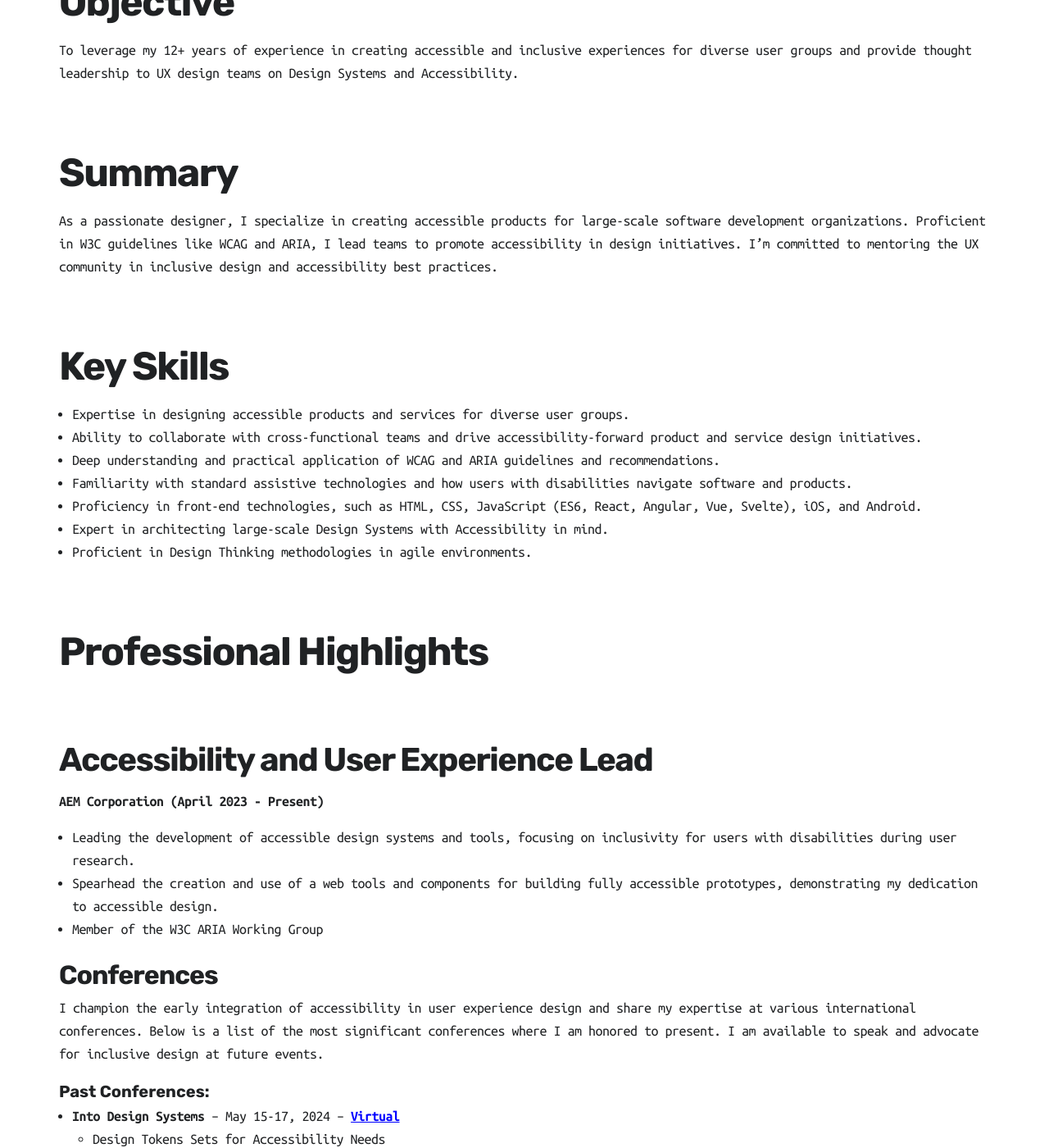
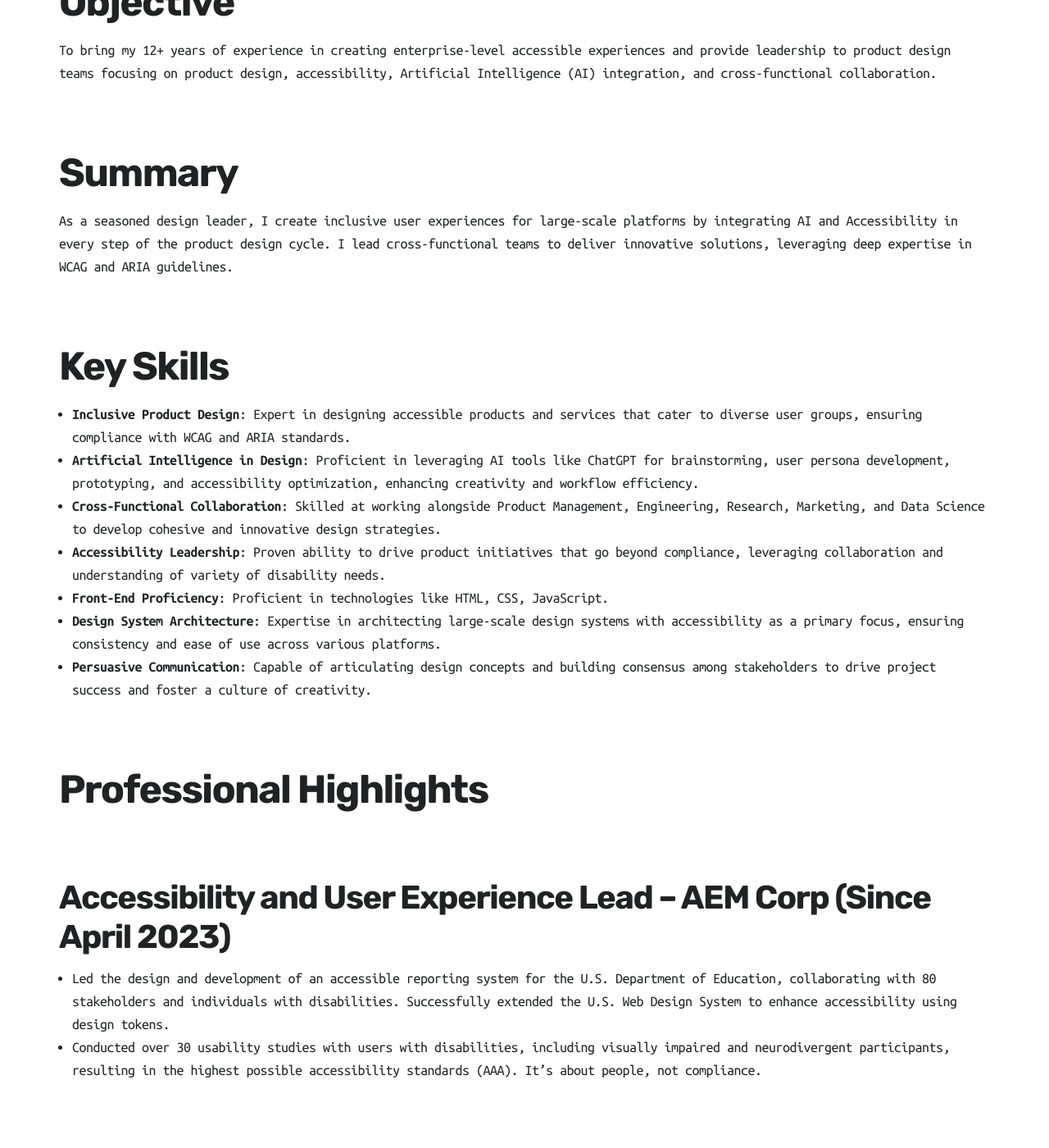
Before and after one commit to mpaiva/venus, a Jekyll site: the page built from _pages/resume.md, in a window 1280 px wide and 1400 px high, scrolled down 1222 px. Shown: the whole window at 82% size. Built offline with Jekyll 4.4.1, drawn with Linux system fonts in a browser that asks for light colours; nearby versions of some CDN libraries; some of the changed text lies outside the part shown.

```diff
--- a/_pages/resume.md
+++ b/_pages/resume.md
@@ -20,111 +20,106 @@
 
 ## Objective
 
-To leverage my 12+ years of experience in creating accessible and inclusive experiences for diverse user groups and provide thought leadership to UX design teams on Design Systems and Accessibility.
+To bring my 12+ years of experience in creating enterprise-level accessible experiences and provide leadership to product design teams focusing on product design, accessibility, Artificial Intelligence (AI) integration, and cross-functional collaboration.
 
 ## Summary
 
-As a passionate designer, I specialize in creating accessible products for large-scale software development organizations. Proficient in W3C guidelines like WCAG and ARIA, I lead teams to promote accessibility in design initiatives. I'm committed to mentoring the UX community in inclusive design and accessibility best practices.
+As a seasoned design leader, I create inclusive user experiences for large-scale platforms by integrating AI and Accessibility in every step of the product design cycle. I lead cross-functional teams to deliver innovative solutions, leveraging deep expertise in WCAG and ARIA guidelines.
 
 ## Key Skills
 
-- Expertise in designing accessible products and services for diverse user groups.
-- Ability to collaborate with cross-functional teams and drive accessibility-forward product and service design initiatives.
-- Deep understanding and practical application of WCAG and ARIA guidelines and recommendations.
-- Familiarity with standard assistive technologies and how users with disabilities navigate software and products.
-- Proficiency in front-end technologies, such as HTML, CSS, JavaScript (ES6, React, Angular, Vue, Svelte), iOS, and Android.
-- Expert in architecting large-scale Design Systems with Accessibility in mind.
-- Proficient in Design Thinking methodologies in agile environments.
+- **Inclusive Product Design**: Expert in designing accessible products and services that cater to diverse user groups, ensuring compliance with WCAG and ARIA standards.
+- **Artificial Intelligence in Design**: Proficient in leveraging AI tools like ChatGPT for brainstorming, user persona development, prototyping, and accessibility optimization, enhancing creativity and workflow efficiency.
+- **Cross-Functional Collaboration**: Skilled at working alongside Product Management, Engineering, Research, Marketing, and Data Science to develop cohesive and innovative design strategies.
+- **Accessibility Leadership**: Proven ability to drive product initiatives that go beyond compliance, leveraging collaboration and understanding of variety of disability needs.
+- **Front-End Proficiency**: Proficient in technologies like HTML, CSS, JavaScript.
+- **Design System Architecture**: Expertise in architecting large-scale design systems with accessibility as a primary focus, ensuring consistency and ease of use across various platforms.
+- **Persuasive Communication**: Capable of articulating design concepts and building consensus among stakeholders to drive project success and foster a culture of creativity.
 
 ## Professional Highlights
 
-### Accessibility and User Experience Lead
+### Accessibility and User Experience Lead – AEM Corp (Since April 2023)
 
-**AEM Corporation (April 2023 - Present)**
+- Led the design and development of an accessible reporting system for the U.S. Department of Education, collaborating with 80 stakeholders and individuals with disabilities. Successfully extended the U.S. Web Design System to enhance accessibility using design tokens.
+- Conducted over 30 usability studies with users with disabilities, including visually impaired and neurodivergent participants, resulting in the highest possible accessibility standards (AAA). It's about people, not compliance.
 
-- Leading the development of accessible design systems and tools, focusing on inclusivity for users with disabilities during user research.
-- Spearhead the creation and use of a web tools and components for building fully accessible prototypes, demonstrating my dedication to accessible design.
-- Member of the W3C ARIA Working Group
+### Senior UX Manager – UKG (April 2018 – March 2023)
 
-#### Conferences
-I champion the early integration of accessibility in user experience design and share my expertise at various international conferences. Below is a list of the most significant conferences where I am honored to present. I am available to speak and advocate for inclusive design at future events.
+- Led a team of 10 designers and researchers, enhancing accessibility compliance across UKG's product suite, which contributed to a 97% customer satisfaction rate and supported a user base of 15 million employees.
+- Managed the HCM product experience design, during cross-platform rebranding, while improving usability for over 5,000 organizations in HR, Payroll, and Talent Management, impacting a global market with UKG’s $3.5 billion annual revenue.
+- Provided thought leadership and facilitated Design Thinking, driving collaboration with business partners and contributing to UKG’s expansion in 150 countries.
 
-<!-- ##### Upcoming: -->
+### Design Community Leader, Educator, Speaker (Ongoing)
 
+- Training and building cross-functional teams for start-ups on design systems digital accessibility, design thinking, front-end development, and UX design tools such as Figma, Sketch, and Framer.
+- Authored a comprehensive 10-week UX curriculum for a design Bootcamp, training over 200 entry-level designers in key UX.
 
-##### Past Conferences:
+### Creative Director, ProcessMAP, Corp. - Florida (2015 - 2016)
 
-- **Into Design Systems** – May 15-17, 2024 – [Virtual](https://www.intodesignsystems.com/agenda)
+- Built and led a high-performing team of 8 designers and developers, fostering a creative environment that increased user engagement by over 50% through aan implementation of modern front-end technologies and a design system component library.
+
+### Creative Director, Sapient Global Markets - New York, NY (2014 - 2015)
+
+- Introduced Lean UX practices, reducing design iteration time by 50% and improving team integration within Agile environments, leading to more efficient project delivery and client satisfaction.
+
+### User Experience Director, Thomson Reuters - New York, NY (2007 - 2013)
+
+- Responsible for the interaction design of wearables, smartphones, and tablets for Thomson Reuters Eikon.
+
+## Conferences
+
+I emphasize the importance of incorporating accessibility early in UX design and share my knowledge at international conferences. Notable ones include:
+
+- **Into Design Systems Workshop** – Sep 09-10, 2024 – Germany
+
+  - [Creating Accessible Design Systems](https://intodesignsystems.lemonsqueezy.com/checkout)
+
+- **Into Design Systems Conference** – May 15-17, 2024 – [Virtual](https://www.intodesignsystems.com/agenda)
+
   - Design Tokens Sets for Accessibility Needs
   - Figma WCAG Plugin Demo [Download](https://www.figma.com/community/plugin/1373362852131056921/wcag-plugin)
 
 - **39th Annual CSUN Assistive Technology Conference** – March 18-22, 2024 – Anaheim, CA
+
   - Explore the Power of Accessible Open-Source Reporting Tool
   - Design Tokens for Equitable Data Representation
 
+- **NTEN - The Nonprofit Technology Conference** – March 12-16, 2024 – Portland, OR
 
-- **NTEN - The Nonprofit Technology Conference** – March 12-16, 2024 – Portland, OR
   - [How to Involve People with Disabilities in the Design Process](https://www.nten.org/)
 
 - **ATIA - Assistive Technology Industry Association** – January 25-27, 2024 – Orlando, FL
+
   - [Design Tokens for Equitable Data Representation](https://www.atia.org/24conference/)
   - [Design inclusive digital experiences, involve people with disabilities](https://www.atia.org/24conference/)
 
 - **Accessing Higher Ground** – Denver, CO
+
   - [How to Create Experiences that Inspire](https://accessinghigherground.org/how-to-create-accessible-experiences-that-inspire/)
 
 - **NCSHA National Council of State Housing Agencies Conference** - October 14-17, 2023 – Boston, MA
-   - Accessibility in Communications - Panel Discussion on best practices on designing accessible websites and products.
+
+  - Accessibility in Communications - Panel Discussion on best practices on designing accessible websites and products.
 
 - **Closing the Gap** – October 10-13 – Minneapolis, MN
-   - [Designing Accessible Data Tools for Inclusive Education: A Human-Centered Approach to IDEA Data Reporting](https://www.closingthegap.com/conf-23-presentation/designing-accessible-data-tools-for-inclusive-education-a-human-centered-approach-to-idea-data-reporting/)
-   - [Open Forum: Open-Source Accessible Reporting Tool Prototype](https://www.closingthegap.com/conf-23-presentation/open-forum-open-source-accessible-reporting-tool-prototype/)
+
+  - [Designing Accessible Data Tools for Inclusive Education: A Human-Centered Approach to IDEA Data Reporting](https://www.closingthegap.com/conf-23-presentation/designing-accessible-data-tools-for-inclusive-education-a-human-centered-approach-to-idea-data-reporting/)
+  - [Open Forum: Open-Source Accessible Reporting Tool Prototype](https://www.closingthegap.com/conf-23-presentation/open-forum-open-source-accessible-reporting-tool-prototype/)
 
 - **W3C TPAC 2023** – September 11-15, 2023 – Seville, Spain
-   - [Design Tokens for Accessibility Settings: Empowering Inclusive Design with CSS](https://github.com/w3c/tpac2023-breakouts/issues/10)
+
+  - [Design Tokens for Accessibility Settings: Empowering Inclusive Design with CSS](https://github.com/w3c/tpac2023-breakouts/issues/10)
 
 - **38th Annual CSUN Assistive Technology Conference** – Anaheim, CA
-   - [Rapid Prototyping with Accessibility in Mind (Tools and Methodologies)](https://www.csun.edu/cod/conference/sessions/2023/index.php/public/presentations/view/1467)
+
+  - [Rapid Prototyping with Accessibility in Mind (Tools and Methodologies)](https://www.csun.edu/cod/conference/sessions/2023/index.php/public/presentations/view/1467)
 
 - **37th Annual CSUN Assistive Technology Conference** – Anaheim, CA
-   - [Rapid Prototyping with Accessibility in Mind (Explorations)](https://www.csun.edu/cod/conference/sessions/2022/index.php/public/presentations/view/2412)
+
+  - [Rapid Prototyping with Accessibility in Mind (Explorations)](https://www.csun.edu/cod/conference/sessions/2022/index.php/public/presentations/view/2412)
 
 - **ICT Accessibility Testing Symposium Conference – 2020 Best Presentation Award**
-   - [Focus first: a new front-end approach](https://www.ictaccessibilitytesting.org/past-events/)
-
-
-### Senior UX Manager
-
-**UKG (Ultimate Kronos Group) - Florida (April 2018 – March 2023)**
-
-- Responsible for the entire HCM product offering, overseeing the experience design efforts for HR, Payroll, Talent Acquisition, Talent Management, and Great Places to Work.
-- Mentoring over 50 product designers and researchers in adopting inclusive design practices with Accessibility in mind.
-- Providing thought-leadership to team members and close collaboration with strategic business partners through Design Thinking facilitation.
-
-### UX Community Leader, Educator, Speaker
-
-- Training and building cross-functional teams for start-ups on Accessibility, Design Thinking, front-end development, and UX design tools.
-- Authoring a 10-week UX curriculum for a design Bootcamp that trains entry-level designers in design thinking methodologies, user research, interaction design, accessibility, rapid prototyping, visual design, and front-end web development.
-- Speaking at UX and Accessibility conferences worldwide on Inclusive and Accessible Design.
-
-### Creative Director
-
-**ProcessMAP, Corp. - Florida (2015 - 2016)**
-
-Built a world-class cross-functional team of designers and front-end developers; established a healthy and fast-paced creative environment that engaged end-users frequently.
-
-### Creative Director
-
-**Sapient Global Markets - New York, NY (2014 - 2015)**
-
-Introduced Lean UX practices in the design process to help accelerate the way Sapient UX teams were embedded in Agile environments.
-
-### User Experience Director
-
-**Thomson Reuters - New York, NY (2007 - 2013)**
-
-- Responsible for the interaction design of wearables, smartphones, and tablets for Thomson Reuters Eikon.
-- First certified ScrumMaster, building cross-functional teams and creating new methods to foster collaboration among UX designers, engineers, and product management.
+  - [Focus first: a new front-end approach](https://www.ictaccessibilitytesting.org/past-events/)
 
 ---
 
@@ -141,24 +136,6 @@
 </blockquote>
 
 ---
-
-## As individual contributor
-
-**Verizon, Waltham**
-
-- Worked on a small task force team, generating new business development ideas, pitching to executives for future industry partner meetings.
-
-**Zefer, Boston/New York**
-
-- Lead several initiatives around interaction design, usability studies, and web development for clients such as Fidelity Investments, Citizens Bank, Siemens, and the Lincoln Center for the Performing Arts.
-
-**Freelancer**
-
-- Helped dozens of small businesses take off with a clean and consistent branding set consisting of logomarks, stationery, business cards, websites, book covers, and book diagraming.
-
-**General Electric, Rio de Janeiro**
-
-- My career started as an electrical designer, fresh out of technical high school, working for GE in a Six Sigma environment, learning from the best in the industry then. I was fortunate enough to have experienced the traditional technical drafting with steel nib ink pen on paper.
 
 ## Education
 
@@ -178,6 +155,5 @@
 
 <a href="https://www.dropbox.com/s/8tek6avpotzy9ve/marcelo_paiva_resume.pdf?dl=0" target="_blank" class="button--fill">PDF</a>
 <a href="https://www.dropbox.com/s/a1dg42w7em0y2lr/marcelo_paiva_resume.docx?dl=0" target="_blank" class="button--fill">DOC</a>
-<a href="https://www.dropbox.com/s/ljtm4i39qmxqkou/marcelo_paiva_resume.txt?dl=0" target="_blank" class="button--fill">TXT</a>
 
 ---
```
